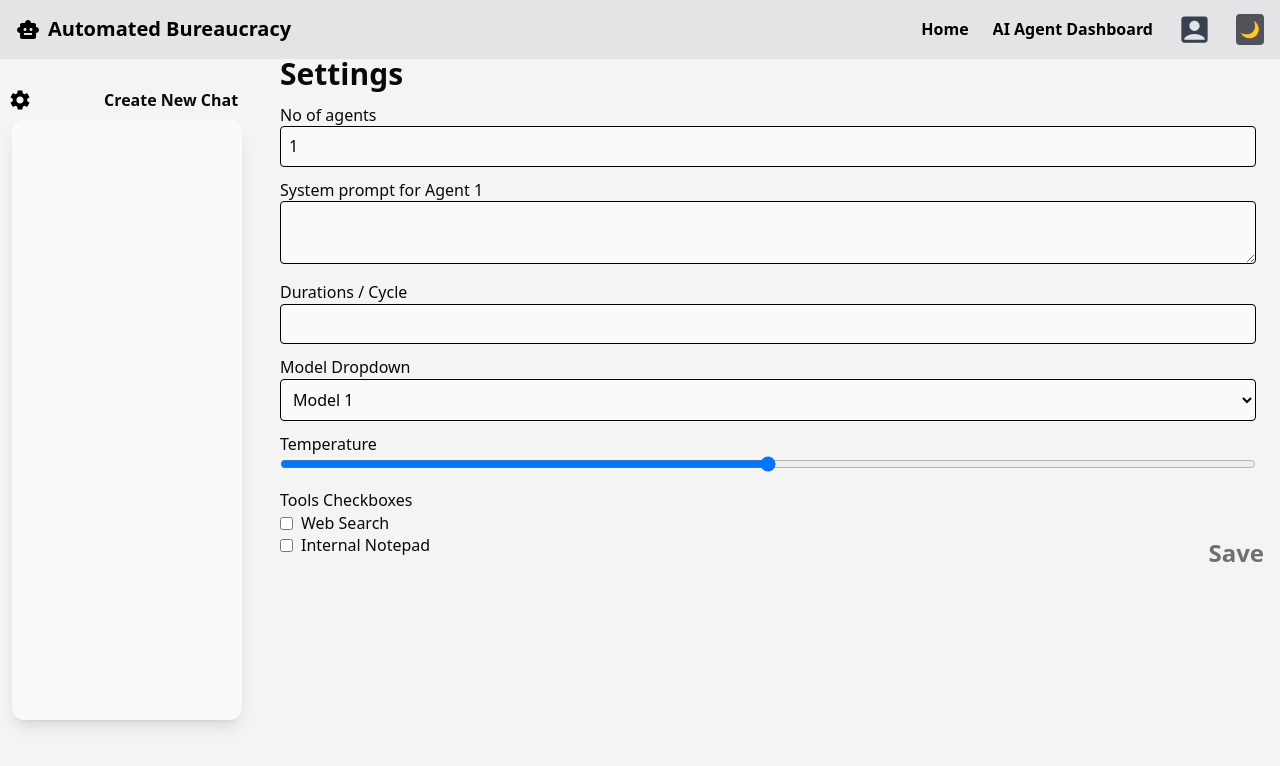
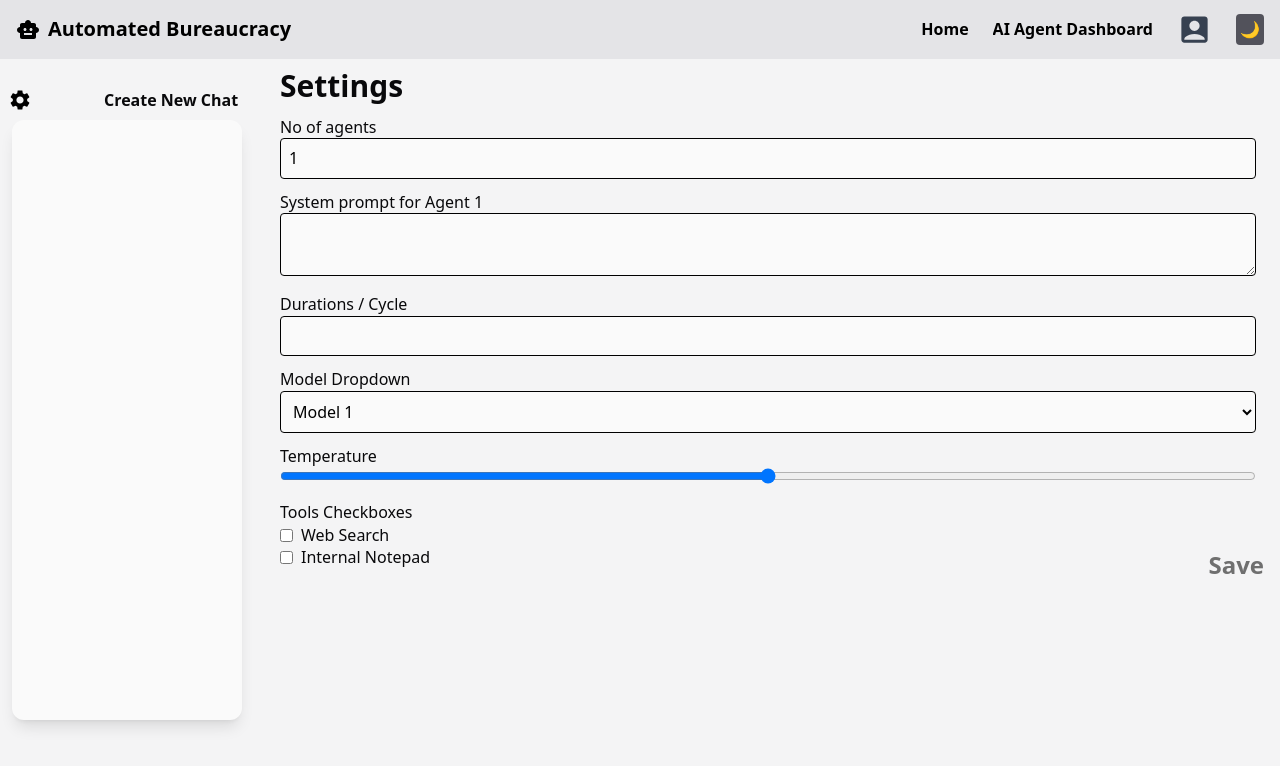
Before and after one commit to Automated-Bureaucracy-Kickoff/Automated-Bureaucracy, a React (Vite) app in the folder frontend-v2/: page /mainPage in a window 1280 px wide. Both pictures are taken after a click on the icon 20 px from the left and 100 px from the top of the page. Shown: the top 766 px of the page. Built offline with nearby package versions, Linux system fonts and the light colour scheme.

Commit message:
Fixed:settings styling

```diff
--- a/frontend-v2/src/components/Settings.jsx
+++ b/frontend-v2/src/components/Settings.jsx
@@ -37,7 +37,7 @@ export default function SettingsComponent() {
 
   return (
     <>
-      <h2 className="text-3xl font-semibold mb-0 p-6 text-[var(--color-primary-text)]">Settings</h2>
+      <h2 className="text-3xl font-semibold mt-3 p-6 text-[var(--color-primary-text)]">Settings</h2>
       <div className="space-y-3 p-6 -mt-9 mb-14 relative">
         <div>
           <label className="block font-medium text-[var(--color-primary-text)]">No of agents</label>
```
